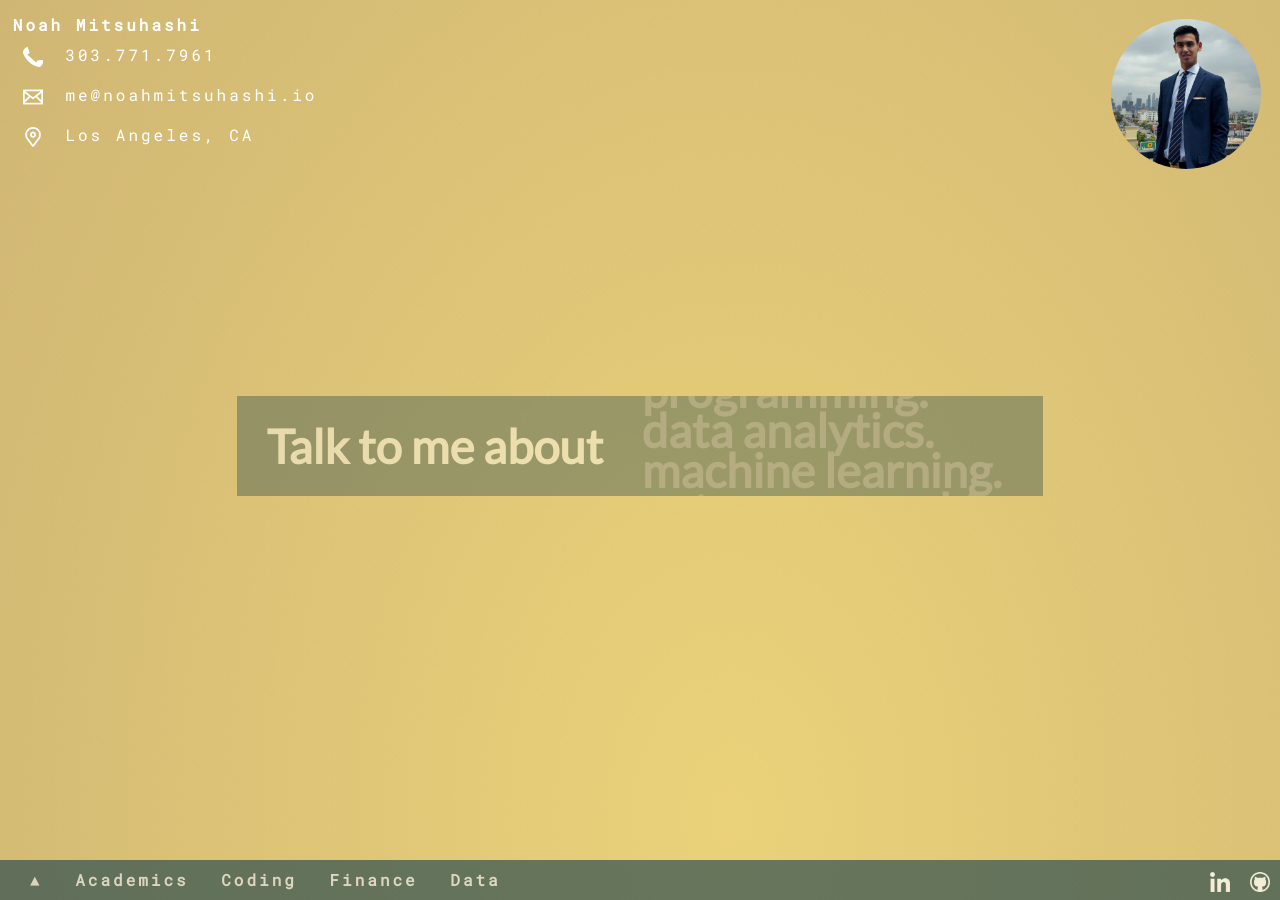
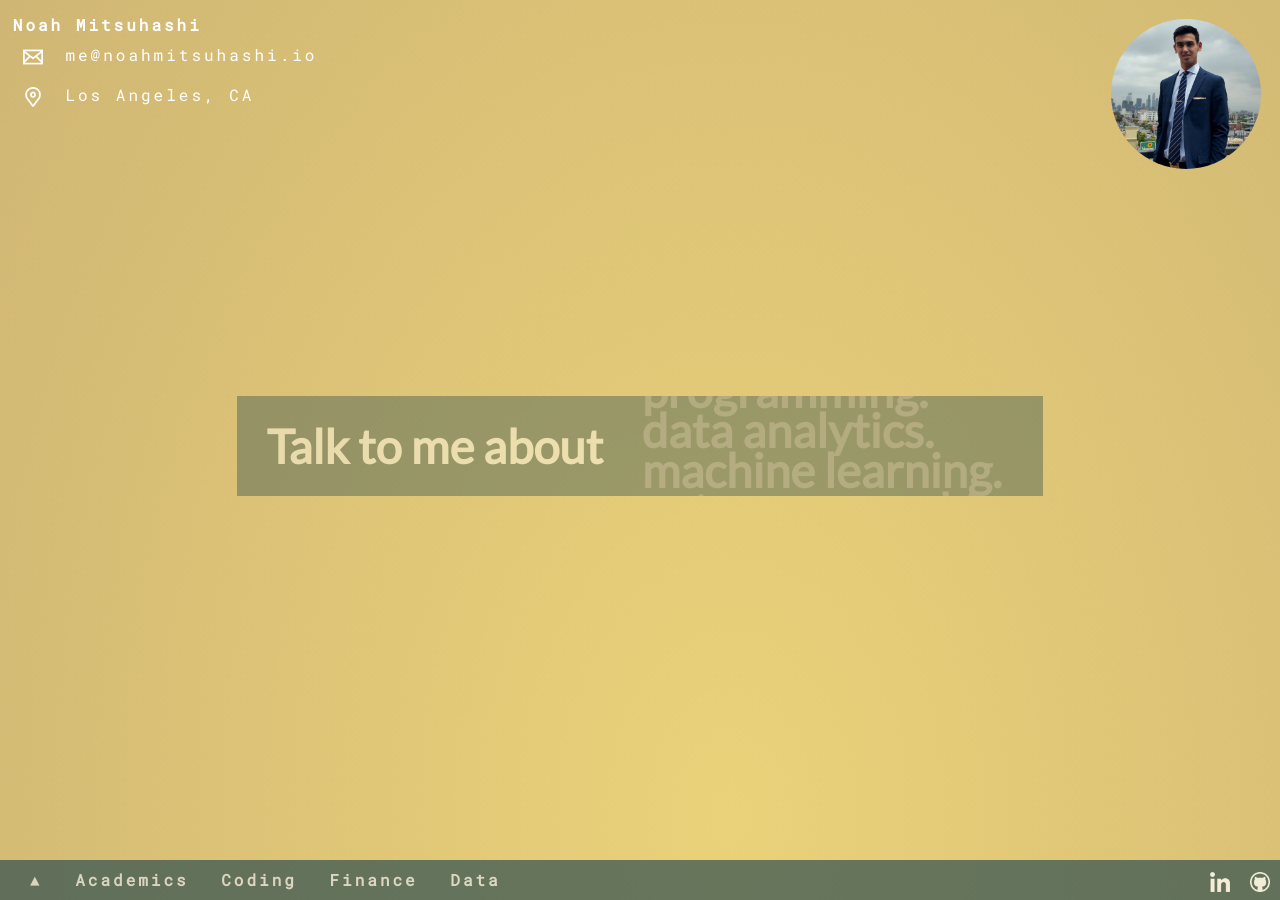
Before and after one commit to nmits/nmits.github.io, a Jekyll site: the page built from index.html, in a window 1280 px wide and 900 px high. Built offline with Jekyll 4.4.1, drawn with Linux system fonts in a browser that asks for light colours; nearby versions of some CDN libraries.

Commit message:
Update header.html
Removing phone

```diff
--- a/_includes/header.html
+++ b/_includes/header.html
@@ -6,9 +6,6 @@
             <li>
                 <span style="color:#ffffff;user-select:none;"><b>Noah Mitsuhashi</b></span>
             </li>
-            <li>
-                {% include icon-phone.html %}
-          </li>
           <li>
               {% include icon-email.html %}
           </li>
```
